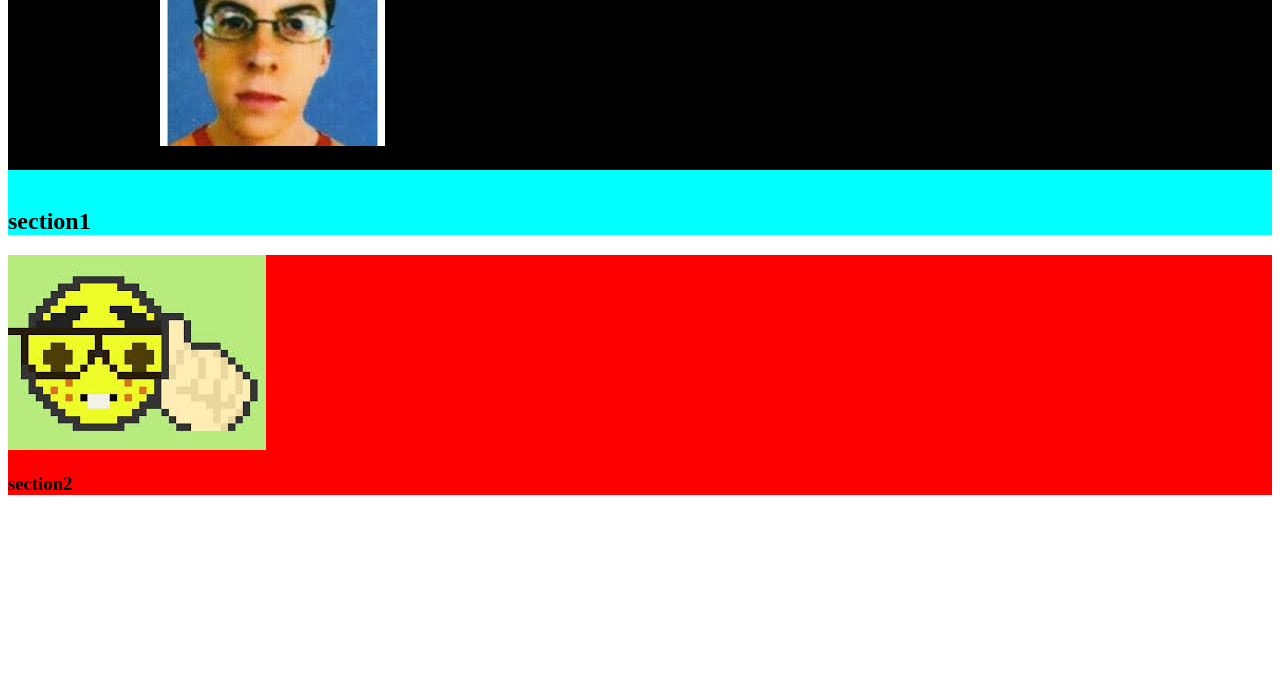
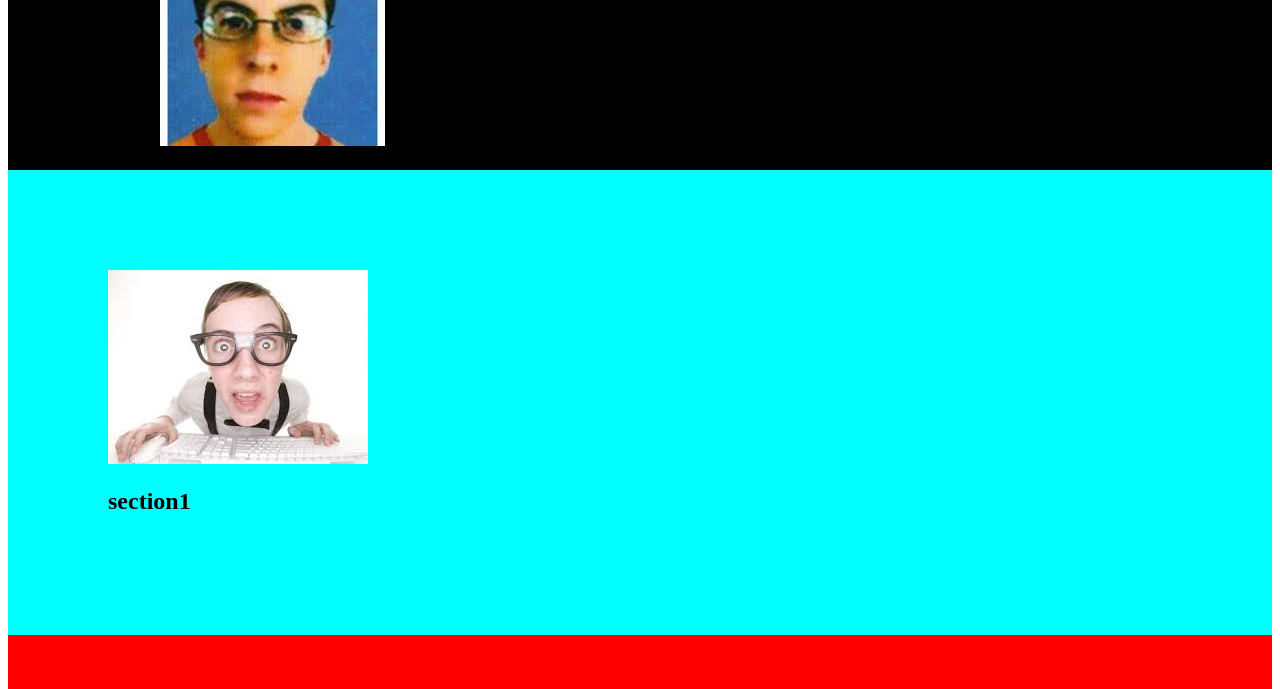
Before and after one commit to JeanFcl/Aula-Extra, a plain HTML site: page index.html in a window 1280 px wide. Shown: the part 111-800 px from the top of the page. Drawn offline with Linux system fonts and the light colour scheme.

```diff
--- a/style.css
+++ b/style.css
@@ -7,7 +7,9 @@
 
 .section1 {
     background-color: aqua;
+    padding: 100px;
 }
 .section2 {
     background-color: red;
+    padding: 100px;
 }
```
Also changed, not shown: nerdola2.jpeg (renamed from nerrdola2.jpeg).
